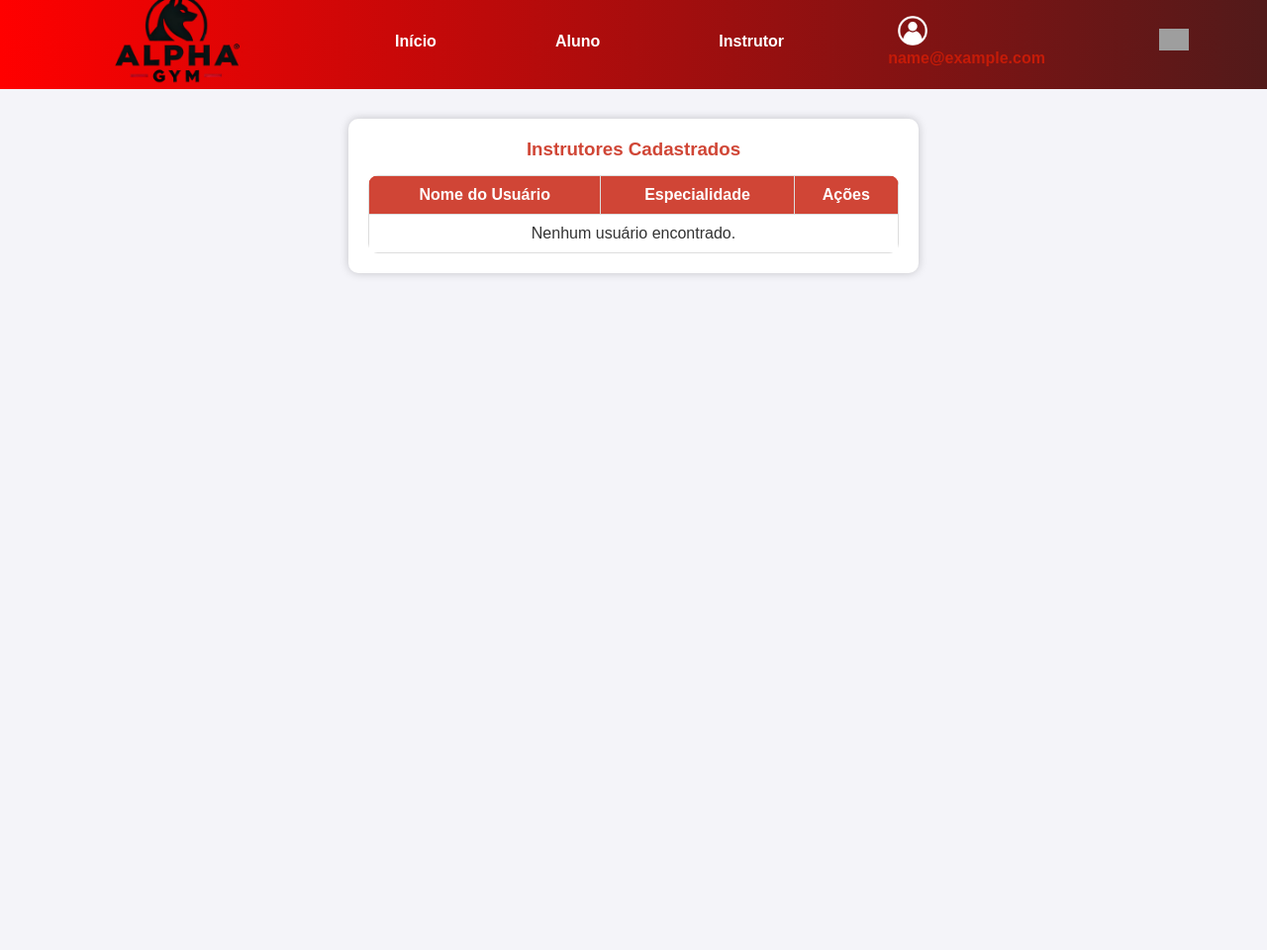
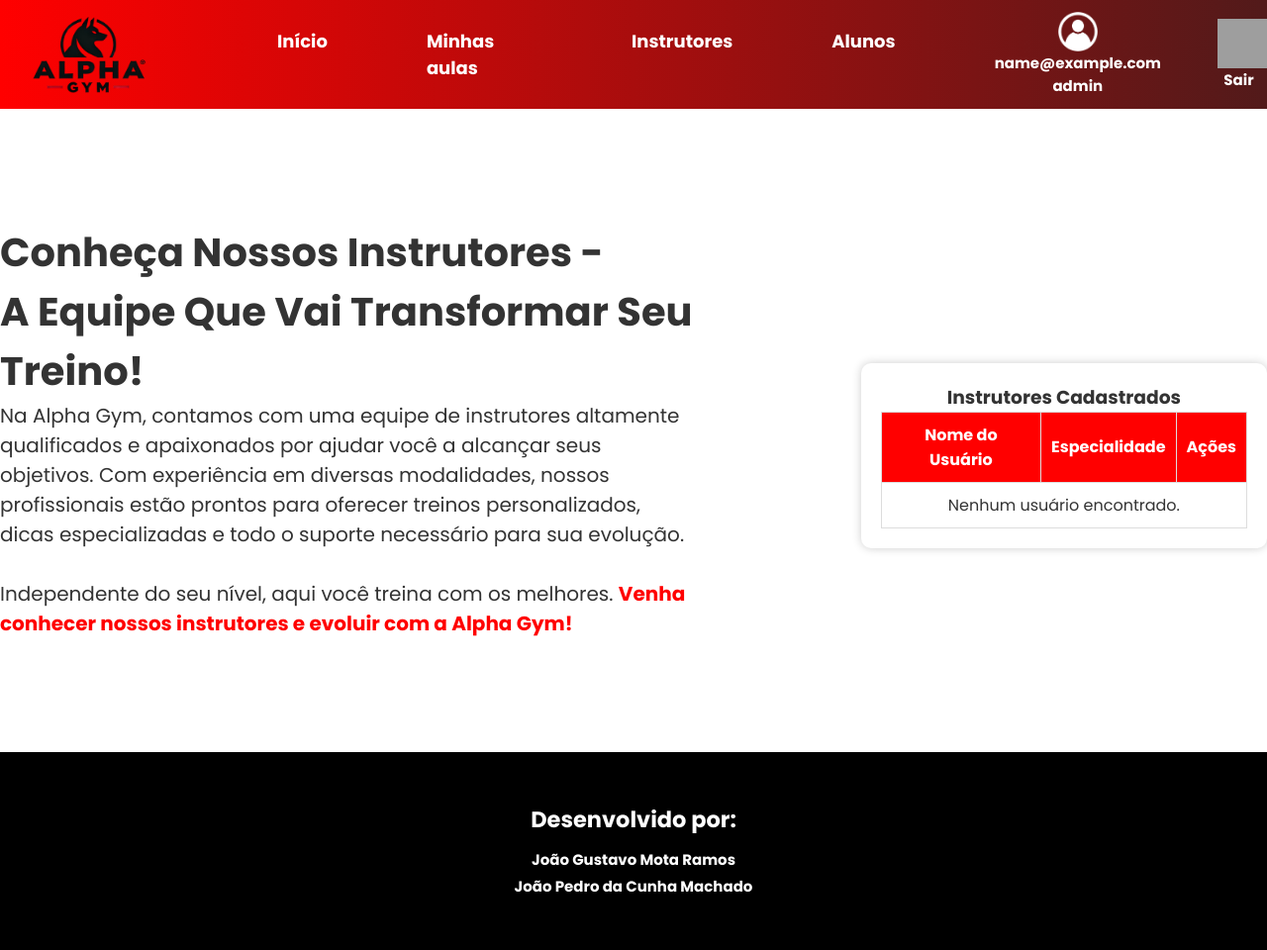
Before and after one commit to JoaoGustavoMr/academia_jg_jp, a PHP site: page /php/gerenciarinstrutores.php in a window 1280 px wide. Shown: the whole page at 99% size. Before the commit the page ends 279 px from the top, so only its background shows below. Run offline with PHP 8.4, Linux system fonts and the light colour scheme; the visitor is signed in with stand-in values (Sample User, id 1); data that the repository does not hold is empty; some libraries are stand-ins or nearby versions; grey boxes are pictures that could not be loaded.

Commit message:
inicio das mudancas

```diff
--- a/css/gerenciarinstrutores.css
+++ b/css/gerenciarinstrutores.css
@@ -1,9 +1,13 @@
+@import url('https://fonts.googleapis.com/css2?family=Poppins:wght@300;400;500;600;700;800;900&display=swap');
+
 /* Reset básico */
 * {
     box-sizing: border-box;
     margin: 0;
     padding: 0;
+    font-family: 'Poppins', sans-serif;
 }
+
 body {
     font-family: Arial, sans-serif;
     background-color: #f4f4f9;
@@ -11,85 +15,148 @@ body {
     margin: 0;
     padding: 0;
 }
-.header {
+
+nav {
+    height: 110px;
+    display: flex;
+    flex-direction: row;
     background: linear-gradient(90deg, red, rgb(82, 26, 26));
-    margin-top: -60px;
-    height: 150px;
+    justify-content: center;
+    align-items: center;
+    gap: 100px;
+    transition: background 0.4s ease-in-out;
+}
+nav a #logo-acad {
+    width: 180px;
+    height: 180px;
+    cursor: pointer;
+    padding-top: 10px;
 }
 
-#logo_gym {
-    height: 200px;
-    width: 200px;
+nav ul {
+    display: flex;
+    list-style-type: none;
+    gap: 100px;
+    font-size: 18px;
 }
 
-.container {
-    width: 90%;
-    max-width: 1200px;
-    margin: 0 auto;
+nav ul li a {
+    color: white;
+    text-decoration: none;
+    transition: color 0.3s ease-in-out;
+}
+nav ul li a:hover {
+    color: #ffcccb;
+    text-shadow: 0px 0px 10px rgba(255, 255, 255, 0.8);
+}
+nav #perfil-logout {
+    display: flex;
+    justify-content: center;
+    align-items: center;
+    gap: 50px;
 }
 
-.menu ul {
-    list-style: none;
-    display: flex;
-    justify-content: space-between;
-    align-items: center;
-    padding: 0;
+nav #perfil-logout a {
+    text-decoration: none;
 }
 
-.menu ul li {
-    display: inline;
-    margin: 0 15px;
+nav #perfil-logout #perfil,
+nav #perfil-logout #logout {
+    display: flex;
+    flex-direction: column;
+    justify-content: center;
+    align-items: center;
+    color: white;
+    transition: transform 0.3s ease-in-out;
+}
+nav #perfil-logout #perfil:hover,
+nav #perfil-logout #logout:hover {
+    transform: scale(1.1);
+}
+nav #perfil-logout h6 {
+    font-size: 15px;
+}
+nav #icon-perfil {
+    width: 40px;
+    height: 40px;
 }
 
-.menu ul li a {
+nav #icon-logout {
+    width: 50px;
+    height: 50px;
+    margin-left: 7px;
+}
+nav #entrar {
+    font-size: 22px;
     color: white;
     text-decoration: none;
-    font-size: 16px;
+    transition: color 0.3s ease-in-out;
 }
 
-.user-vector {
+nav #entrar:hover {
+    color: #ffcccb;
+    text-shadow: 0px 0px 10px rgba(255, 255, 255, 0.8);
+}
+
+nav ul li a:hover, nav #entrar:hover {
+    color: rgb(255, 255, 255);
+}
+main {
+    height: calc(100vh - 150px);
+    background-color: white;
     display: flex;
     align-items: center;
+    justify-content: center;
+    gap: 50px;
 }
 
-#logo-vector, #logout {
-    width: 30px;
-    margin-left: 10px;
+main #textos {
+    display: flex;
+    flex-direction: column;
+    width: 700px;
+    margin-right: 120px;
 }
 
+main #textos h1 {
+    font-size: 40px;
+}
 
-/* Container das tabelas */
+main #textos p {
+    font-size: 20px;
+}
+
+main #textos b {
+    color: red;
+}
+
+main #img-acad {
+    width: 800px;
+}
 .tabela-container {
     display: flex;
-    gap: 20px;
     justify-content: center;
-    margin-top: 30px;
+    margin-top: 50px;
+    width: 100%;
+    max-width: 700px;
+    max-height: 500px;
 }
 
-/* Estilização das tabelas */
 .tabela {
     background-color: white;
     padding: 20px;
     border-radius: 10px;
     box-shadow: 0 0 10px rgba(0, 0, 0, 0.2);
-    width: 45%;
+    width: 100%;
     text-align: center;
+    max-height: 800px;
 }
-
-h3 {
-    color: rgba(197, 27, 8, 0.811);
-    margin-bottom: 15px;
-}
-
 table {
     width: 100%;
     border-collapse: collapse;
-    overflow: hidden;
-    border-radius: 10px;
 }
 
 thead {
-    background-color: rgba(197, 27, 8, 0.811);
+    background: linear-gradient(90deg, red, rgb(255, 0, 0));
     color: white;
 }
 
@@ -97,6 +164,7 @@ th, td {
     padding: 10px;
     border: 1px solid #ddd;
 }
+
 @media (max-width: 768px) {
     .tabela-container {
         flex-direction: column;
@@ -107,21 +175,19 @@ th, td {
         width: 90%;
     }
 }
-/* Estilizando os botões de ação (editar e excluir) */
 a {
-    color: #c51b08; /* Cor de texto vermelho */
+    color: #c51b08;
     text-decoration: none;
     font-weight: bold;
 }
 
 a:hover {
-    color: #d70000; /* Cor mais intensa para o hover */
+    color: #d70000;
 }
 
 td a {
     margin-right: 10px;
 }
-/* Estilos básicos do modal */
 .modal {
     display: none;
     position: fixed;
@@ -131,7 +197,7 @@ td a {
     width: 100%;
     height: 100%;
     overflow: auto;
-    background-color: rgba(0, 0, 0, 0.5); /* Fundo escuro */
+    background-color: rgba(0, 0, 0, 0.5);
 }
 
 .modal-content {
@@ -167,7 +233,7 @@ form input {
 }
 
 form button {
-    background-color: #c51b08;
+    background-color: red;
     color: white;
     padding: 10px 20px;
     border: none;
@@ -178,9 +244,8 @@ form button {
 form button:hover {
     background-color: #d70000;
 }
-/* Estilo geral para os botões */
 button {
-    background-color: #c51b08; /* Cor de fundo vermelha */
+    background-color: red;
     color: white;
     padding: 10px 15px;
     border: none;
@@ -190,9 +255,8 @@ button {
     transition: background-color 0.3s ease;
 }
 
-/* Efeito de hover para os botões */
 button:hover {
-    background-color: #d70000; /* Cor vermelha mais intensa ao passar o mouse */
+    background-color: #d70000;
 }
 
 td button {
@@ -201,3 +265,28 @@ td button {
 button:focus {
     outline: none;
 }
+footer {
+    height: 200px;
+    background-color: black;
+    color: white;
+    display: flex;
+    flex-direction: column;
+    justify-content: center;
+    align-items: center;
+    font-size: 15px;
+}
+
+footer h2 {
+    margin-bottom: 10px;
+}
+
+footer a {
+    color: white;
+    text-decoration: none;
+    margin-top: 2px;
+    margin-bottom: 2px;
+}
+
+footer a:hover {
+    text-decoration: underline;
+}
--- a/php/gerenciarinstrutores.php
+++ b/php/gerenciarinstrutores.php
@@ -32,7 +32,6 @@ if (isset($_GET['excluir'])) {
     $stmt->bind_param('i', $id);
 
     if ($stmt->execute()) {
-        // Se a execução for bem-sucedida, apenas recarregamos a página
         echo "<script>
                 // Após a execução bem-sucedida, recarrega a página
                 window.location.reload();
@@ -83,34 +82,43 @@ $resultado_aulas = $conexao->query($sql_aulas);
     <title>Instrutores</title>
 </head>
 <body>
-    <header class="header">
-        <div class="container logo-menu">
-            <nav class="menu">
-                <ul class="nav-list">
-                    <li><a href="index.php"><img id="logo_gym"src="../img/logo-sem-fundo.png" alt=""></a></li>
-                    <li><a href="index.php">Início</a></li>
-                    <li><a href="gerenciaralunos.php">Aluno</a></li>
-                    <li><a href="gerenciarinstrutores.php">Instrutor</a></li>
+<header>
+        <nav>
+            <a href="inicio.php"><img id="logo-acad" src="../img/logo-sem-fundo.png" alt=""></a>
+            <ul>
+                <li><a href="inicio.php">Início</a></li>
+                <li><a href="aulas.php">Minhas aulas</a></li>
+                <li><a href="gerenciarinstrutores.php">Instrutores</a></li>
+                <li><a href="gerenciaralunos.php">Alunos</a></li>
+            </ul>
 
-                    <?php if (isset($_SESSION['id_sessao'])): ?>
-                        <div class="user-vector">
+            <?php if (isset($_SESSION['email_sessao'])): ?>
+                    <div id="perfil-logout">
                         <a href="perfil.php">
-                                <img id="logo-vector" src="../img/user-vector.png" alt="">
-                                <p>
-                                    <?= $_SESSION['email_sessao'] ?>
-                                </p>
+                            <div id="perfil">
+                                    <img id="icon-perfil" src="../img/user-vector.png" alt="">
+                                    <h6><?= $_SESSION['email_sessao'] ?></h6>
+                                    <h6><?= $_SESSION['tipo_usuario'] ?></h6>
+                            </div>
+                        </a>
+                        <a href="">
+                            <div id="logout">
+                                <img id="icon-logout" src="../img/logout.png" alt="">
+                                <h6>Sair</h6>
+                            </div>
                         </a>
                     </div>
-                        <li><img id="logout" src="../img/logout.png" alt="Logout" style="cursor: pointer;"></li>
                 <?php else: ?>
-                        <li><a href="login.php">Entrar</a></li>
+                    <a id="entrar" href="index.php">Entrar</a>
                 <?php endif; ?>
-                    </a>
-                </ul>
         </nav>
-        </div>
     </header>
     <main>
+    <div id="textos">
+            <h1>Conheça Nossos Instrutores - <br> A Equipe Que Vai Transformar Seu Treino!</h1>
+            <p>Na Alpha Gym, contamos com uma equipe de instrutores altamente qualificados e apaixonados por ajudar você a alcançar seus objetivos. Com experiência em diversas modalidades, nossos profissionais estão prontos para oferecer treinos personalizados, dicas especializadas e todo o suporte necessário para sua evolução.
+            <br><br>Independente do seu nível, aqui você treina com os melhores. <b>Venha conhecer nossos instrutores e evoluir com a Alpha Gym!</b></p>
+     </div>
         <div id="container">
             <div class="tabela-container">
                 <div class="tabela">
@@ -144,7 +152,6 @@ $resultado_aulas = $conexao->query($sql_aulas);
             </div>
         </div>
     </main>
-
 <div id="modal-editar" class="modal">
     <div class="modal-content">
         <span class="close" id="fechar-editar">&times;</span>
@@ -180,17 +187,13 @@ $resultado_aulas = $conexao->query($sql_aulas);
             </form>
         </div>
     </div>
+    <footer>
+        <h2>Desenvolvido por:</h2>
+        <a href="https://www.linkedin.com/in/jo%C3%A3o-gustavo-mota-ramos-9b60242a2/" target="_blank">João Gustavo Mota Ramos</a>
+        <a href="https://www.linkedin.com/in/jo%C3%A3o-pedro-da-cunha-machado-2089482b7/" target="_blank">João Pedro da Cunha Machado</a>
+    </footer>
 </body>
 </html>
-
-
-
-
-
-
-
-
-
 <script>
         document.querySelectorAll('.editar-btn').forEach(btn => {
             btn.addEventListener('click', (e) => {
--- a/php/inicio.php
+++ b/php/inicio.php
@@ -24,8 +24,8 @@ if (!isset($_SESSION['email_sessao'])) {
             <ul>
                 <li><a href="inicio.php">Início</a></li>
                 <li><a href="aulas.php">Minhas aulas</a></li>
-                <li><a href="">Instrutores</a></li>
-                <li><a href="">Alunos</a></li>
+                <li><a href="gerenciarinstrutores.php">Instrutores</a></li>
+                <li><a href="gerenciaralunos.php">Alunos</a></li>
             </ul>
 
             <?php if (isset($_SESSION['email_sessao'])): ?>
```
Also changed, not shown: css/gerenciaralunos.css (+72 -27 lines), css/inicio.css (+38 -14 lines), php/gerenciaralunos.php (+23 -19 lines). Lines whose indentation alone changed are shown as unchanged.
